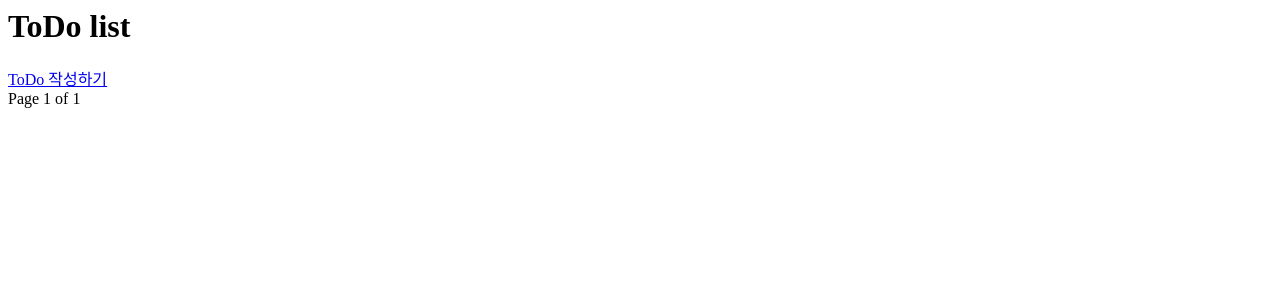
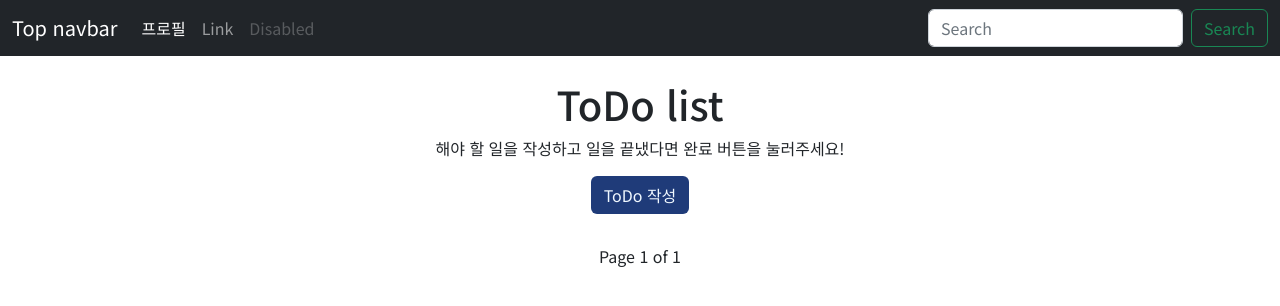
Before and after one commit to mrcocoball/To-Dolist, a Django app: page /todos/ in a window 1280 px wide. Shown: the top 306 px of the page. Run offline with Django 4.2, Linux system fonts and the light colour scheme; data that the repository does not hold is empty.

Commit message:
#16 - base 및 todos 템플릿 1차 제작

```diff
--- /dev/null
+++ b/templates/base.html
@@ -0,0 +1,60 @@
+<!DOCTYPE html>
+<html lang="ko">
+<head>
+    <meta charset="utf-8">
+    <meta name="viewport" content="width=device-width, initial-scale=1, minimum-scale=1, maximum-scale=1, shrink-to-fit=no"/>
+
+    <title>{% block title %}To-Dolist{% endblock %}</title>
+
+    <link href="https://cdn.jsdelivr.net/npm/bootstrap@5.2.0-beta1/dist/css/bootstrap.min.css" rel="stylesheet"
+    integrity="sha384-0evHe/X+R7YkIZDRvuzKMRqM+OrBnVFBL6DOitfPri4tjfHxaWutUpFmBp4vmVor" crossorigin="anonymous">
+
+    {% load static %}
+    <link rel="stylesheet" href="{% static 'layout.css' %}">
+
+</head>
+
+<nav class="navbar navbar-expand-md navbar-dark bg-dark mb-4">
+    <div class="container-fluid">
+      <a class="navbar-brand" href="#">Top navbar</a>
+      <button class="navbar-toggler" type="button" data-bs-toggle="collapse" data-bs-target="#navbarCollapse" aria-controls="navbarCollapse" aria-expanded="false" aria-label="Toggle navigation">
+        <span class="navbar-toggler-icon"></span>
+      </button>
+      <div class="collapse navbar-collapse" id="navbarCollapse">
+        <ul class="navbar-nav me-auto mb-2 mb-md-0">
+          <li class="nav-item">
+            <a class="nav-link active" aria-current="page" href="#">프로필</a>
+          </li>
+          <li class="nav-item">
+            <a class="nav-link" href="#">Link</a>
+          </li>
+          <li class="nav-item">
+            <a class="nav-link disabled">Disabled</a>
+          </li>
+        </ul>
+        <form class="d-flex" role="search">
+          <input class="form-control me-2" type="search" placeholder="Search" aria-label="Search">
+          <button class="btn btn-outline-success" type="submit">Search</button>
+        </form>
+      </div>
+    </div>
+  </nav>
+
+<body class="text-center">
+
+<div class="container-fluid" style="min-width: 400px; max-width: 900px;">
+    {% block content %}{% endblock %}
+</div>
+
+{% block footer %}{% endblock %}
+
+<script src="https://code.jquery.com/jquery-3.6.1.js"
+        integrity="sha256-3zlB5s2uwoUzrXK3BT7AX3FyvojsraNFxCc2vC/7pNI="
+        crossorigin="anonymous"></script>
+
+<script src="https://cdn.jsdelivr.net/npm/bootstrap@5.1.1/dist/js/bootstrap.bundle.min.js"></script>
+
+{% block extra-script %}{% endblock %}
+
+</body>
+</html>
--- a/todos/templates/todos.html
+++ b/todos/templates/todos.html
@@ -1,33 +1,69 @@
-<h1>ToDo list</h1>
+{% extends 'base.html' %}
 
-<a href="{% url 'todos:write' %}">ToDo 작성하기</a>
+{% block title %}To-Dolist{% endblock %}
 
-{% for todo in todos %}
-    <p>{{ todo.description }}</p>
-    <a href='{{ todo.get_absolute_url }}'>[상세 보기]</a>
-    <p>{{ todo.created_at }}</p>
-    <p>{{ todo.is_complete }}</p>
+{% block content %}
+<div class="todo_header">
+    <h1>ToDo list</h1>
+    <p>해야 할 일을 작성하고 일을 끝냈다면 완료 버튼을 눌러주세요!</p>
+    <a href="{% url 'todos:write' %}">
+        <button type="button" class="btn btn-create">ToDo 작성</button>
+    </a>
+</div>
 
-    {% if todo.owner == user %}
+<div class="todo_body">
+    {% for todo in todos %}
+    {% if todo.is_complete%}
+    <div class="p-6 rounded" style="padding-block: 15px; padding-inline: 15px; margin-bottom: 10px; text-align: left; background-color: #8195d3;">
+    {% else %}
+    <div class="p-6 rounded" style="padding-block: 15px; padding-inline: 15px; margin-bottom: 10px; text-align: left; background-color: #f0f4ff;">
+    {% endif %}
+        <div class="todo_box">
+            <small>{{ todo.created_at | date:"y-m-d"}}</small>
+            <a href='{{ todo.get_absolute_url }}'>
+                <h6>{{ todo.description }}</h6>
+            </a>
+            <div class="button_list">
+                {% if todo.owner == user %}
 
-    [<a href="./{{ todo.id }}/modify/">수정</a>]
-    [<a href="./{{ todo.id }}/delete/">삭제</a>]
-    [<a href="./{{ todo.id }}/complete/">완료</a>]
+                <a href="./{{ todo.id }}/modify/">
+                    <button type="button" class="btn btn-update">수정</button>
+                </a>
+                <a href="./{{ todo.id }}/delete/">
+                    <button type="button" class="btn btn-delete">삭제</button>
+                </a>
 
-    {% endif %}
-{% endfor %}
+                {% if todo.is_complete %}
+                    <button type="button" class="btn btn-complete">완료</button>
+                {% else %}
+                <a href="./{{ todo.id }}/complete/">
+                    <button type="button" class="btn btn-complete">완료</button>
+                </a>
+                {% endif %}
+                {% endif %}
+            </div>
+        </div>
+    </div>
+    {% endfor %}
+</div>
 
 <div>
     <span>
         {% if page_obj.has_previous %}
-            <a href="?page={{ page_obj.previous_page_number }}">Previous Page</a>
+            <a href="?page={{ page_obj.previous_page_number }}">
+                <button type="button" class="btn btn-page">Previous</button>
+            </a>
 
         {% endif %}
 
         Page {{ page_obj.number }} of {{ page_obj.paginator.num_pages }}
 
         {% if page_obj.has_next %}
-            <a href="?page={{ page_obj.next_page_number }}">Next Page</a>
+            <a href="?page={{ page_obj.next_page_number }}">
+                <button type="button" class="btn btn-page">Next</button>
+            </a>
         {% endif %}
     </span>
 </div>
+
+{% endblock %}
```
